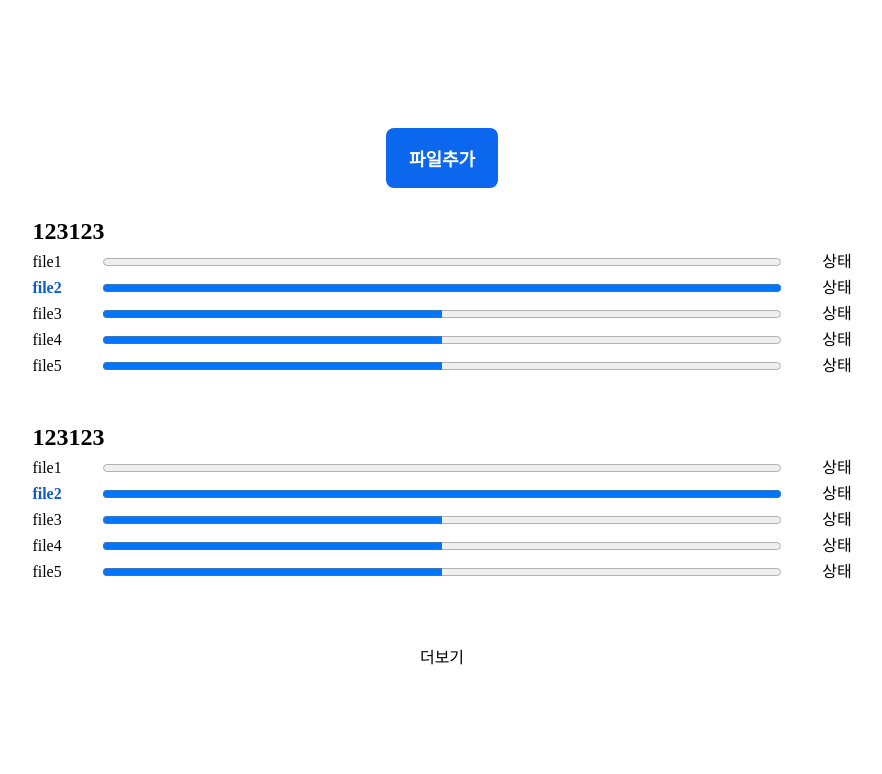
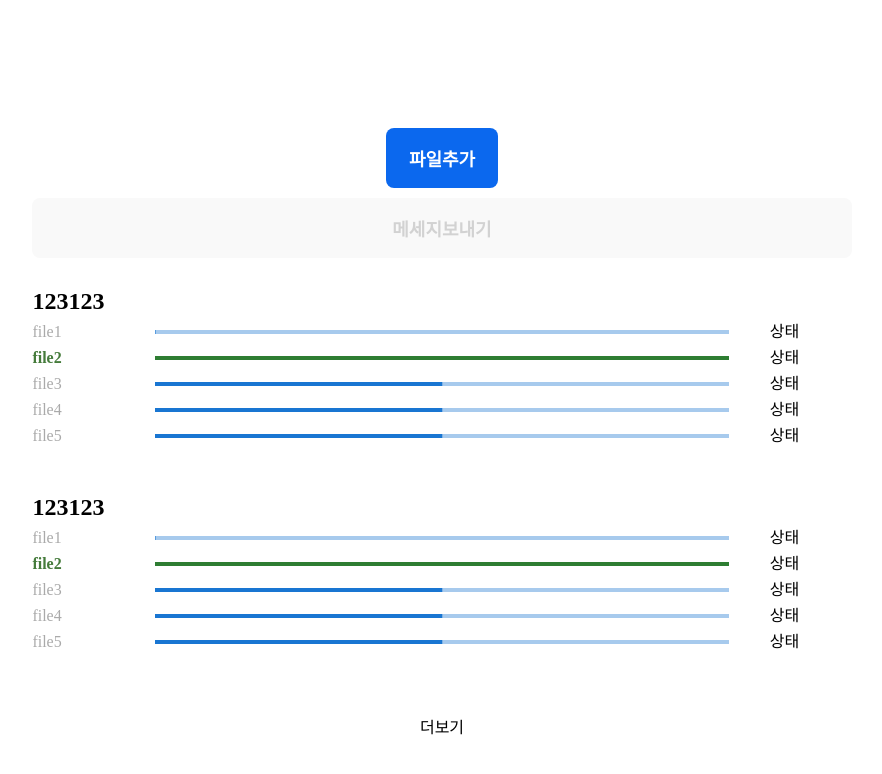
Before and after one commit to moonjh9392/uploadProgressTracker, a React (Create React App) app: page / in a window 1280 px wide. Shown: the top 774 px of the page, without its empty margins (198-1080 px from the left). Built offline with nearby package versions, Linux system fonts and the light colour scheme; no server answers.

Commit message:
progress mui 적용

```diff
--- a/src/App.js
+++ b/src/App.js
@@ -7,6 +7,8 @@ import { Stomp } from "@stomp/stompjs";
 //component
 import Button, { colors } from "./components/Button";
 import UploadPopup from "./components/UploadPopup";
+
+import LinearProgress from "@mui/material/LinearProgress";
 
 const AppWrap = styled.div`
   padding: 10% 10% 5%;
@@ -53,27 +55,41 @@ const FileProgress = styled.div`
   width: 100%;
   display: flex;
   justify-content: space-between;
+  align-items: center;
   gap: 5%;
 
   .name {
+    width: 10%;
+    color: ${colors.grayAAA};
     ${({ progress }) =>
       progress === "100" &&
       css`
         cursor: pointer;
-        color: ${colors.blue0F5BC9};
+        color: ${colors.green};
         font-weight: 900;
-      `}
+      `};
   }
   .progress {
-    width: 100%;
+    width: 70%;
   }
 
   .state {
+    width: 10%;
     word-break: keep-all;
   }
 `;
 
 const tempData = [
+  {
+    topic: "123123",
+    files: [
+      { name: "file1", progress: "0" },
+      { name: "file2", progress: "100" },
+      { name: "file3", progress: "50" },
+      { name: "file4", progress: "50" },
+      { name: "file5", progress: "50" },
+    ],
+  },
   {
     topic: "123123",
     files: [
@@ -122,11 +138,7 @@ function App() {
   //socket
   const sendMessage = () => {
     if (isConnected) {
-      stompClient.send(
-        "/sub/message",
-        {},
-        JSON.stringify({ name: "YourName" })
-      );
+      stompClient.send("/sub/message", {}, "1");
     } else {
       console.log("STOMP 연결이 활성화되지 않았습니다.");
     }
@@ -211,9 +223,9 @@ function App() {
           <Button onClick={handleModalOpen}>파일추가</Button>
         </div>
         {/* test */}
-        {/* <Button onClick={sendMessage} disabled={!isConnected}>
+        <Button onClick={sendMessage} disabled={!isConnected}>
           메세지보내기
-        </Button> */}
+        </Button>
       </ContentWrap>
 
       <ContentWrap addlist={addList.toString()}>
@@ -228,12 +240,14 @@ function App() {
                 >
                   {file.name}
                 </div>
-                <progress
-                  className='progress'
-                  value={file.progress}
-                  min='0'
-                  max='100'
-                ></progress>
+                <div className='progress'>
+                  <LinearProgress
+                    color={file.progress === "100" ? "success" : "primary"}
+                    variant='determinate'
+                    value={file.progress}
+                  />
+                </div>
+
                 <div className='state'>상태</div>
               </FileProgress>
             ))}
--- a/src/components/Button/index.js
+++ b/src/components/Button/index.js
@@ -13,6 +13,7 @@ export const colors = {
   black222: "#222222",
   grayAAA: "#AAAAAA",
   grayF7F7F7: "#F7F7F7",
+  green: "rgb(69,123,59)",
 };
 
 //버튼 disabled 스타일
```
Also changed, not shown: src/components/Progress/index.js (added, +42 -0 lines), 1 other file (tests, documents, lock files or other folders).
